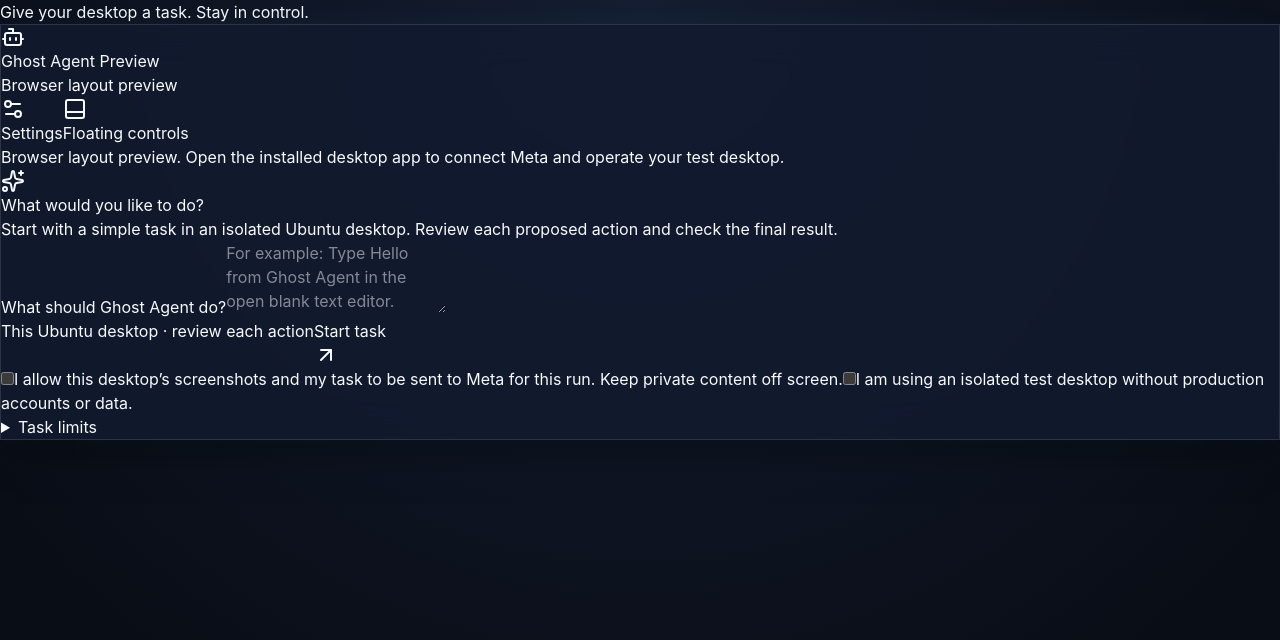
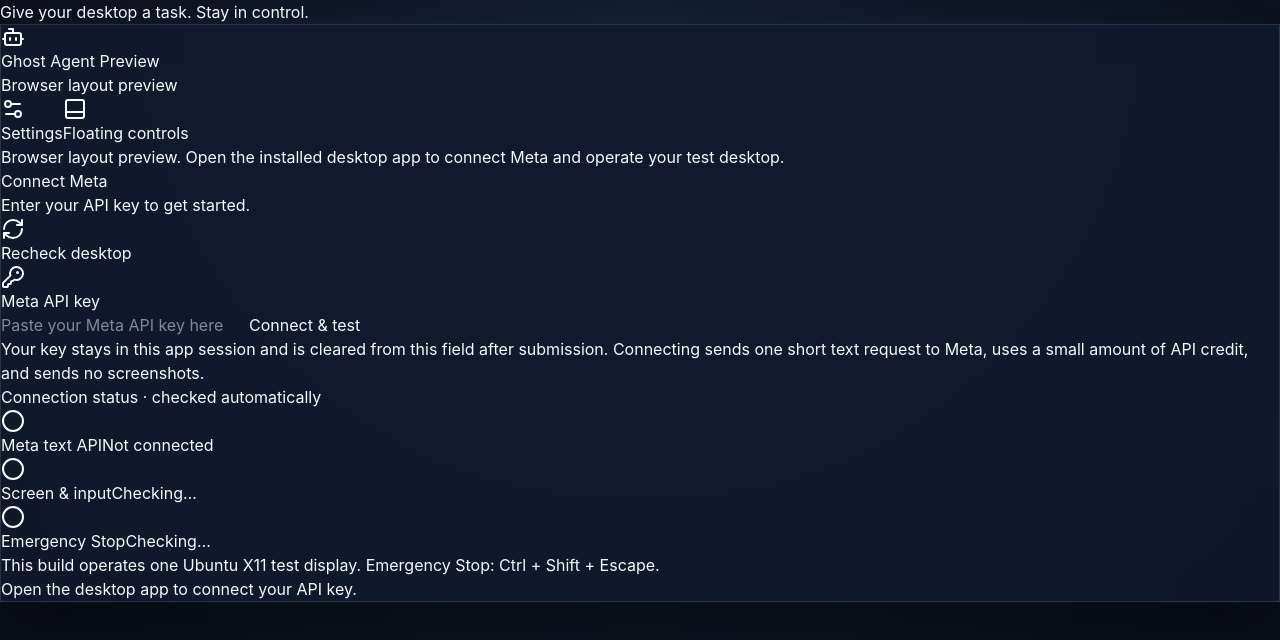
Before and after one commit to DevendraDilliwar/ghost-agent-hackathon, a React (Vite) app in the folder src/renderer/: page / in a window 1280 px wide. Shown: the top 640 px of the page. Built offline with nearby package versions, Linux system fonts and the light colour scheme.

Commit message:
add api key addtion

```diff
--- a/src/renderer/src/app/App.tsx
+++ b/src/renderer/src/app/App.tsx
@@ -4,10 +4,10 @@
 export function App() {
   const runtime = useTaskRuntime();
   return (
-    <main className="relative min-h-screen bg-slate-950 px-4 py-8 text-slate-100">
+    <main className="relative flex h-dvh min-h-[420px] bg-slate-950 p-3 text-slate-100 sm:p-5">
       <div className="pointer-events-none absolute inset-x-0 top-0 h-80 bg-gradient-to-b from-indigo-950/30 to-transparent" />
-      <div className="relative mx-auto w-full max-w-3xl">
-        <p className="mb-5 text-center text-xs tracking-wide text-slate-400">Give your desktop a task. Stay in control.</p>
+      <div className="relative mx-auto flex min-h-0 w-full max-w-3xl flex-col">
+        <p className="mb-3 shrink-0 text-center text-xs tracking-wide text-slate-400">Give your desktop a task. Stay in control.</p>
         <AgentChatView runtime={runtime} />
       </div>
     </main>
--- a/src/renderer/src/features/chat/AgentChatView.tsx
+++ b/src/renderer/src/features/chat/AgentChatView.tsx
@@ -17,19 +17,20 @@
   const status = task?.status ?? 'idle';
   const active = isActiveTask(status);
   const ready = runtime.connected && runtime.readiness?.ready === true;
+  const setupVisible = !active && (showSetup || !ready);
   const history = task?.actions.filter(action => action.status !== 'awaiting_approval') ?? [];
   const pending = task?.actions.filter(action => action.status === 'awaiting_approval') ?? [];
 
   return (
-    <section className="glass-panel-elevated flex h-[calc(100dvh-7rem)] min-h-[460px] w-full flex-col overflow-hidden rounded-3xl border border-slate-700/80">
+    <section className="glass-panel-elevated flex min-h-0 w-full flex-1 flex-col overflow-hidden rounded-3xl border border-slate-700/80">
       <ChatHeader status={status} connected={runtime.connected} ready={runtime.readiness?.ready} onOpenSetup={() => setShowSetup(!showSetup)} onCompact={runtime.showControls} />
       <div className="min-h-0 flex-1 space-y-5 overflow-y-auto p-5 sm:p-6">
         {!runtime.connected && <p className="rounded-xl border border-amber-500/30 p-3 text-xs leading-relaxed text-amber-200">Browser layout preview. Open the installed desktop app to connect Meta and operate your test desktop.</p>}
         {runtime.connected && !runtime.readiness && <p role="status" className="text-xs text-slate-400">Checking your desktop…</p>}
-        {runtime.connected && !active && (showSetup || (runtime.readiness && !ready)) && <ConnectionSetup runtime={runtime} />}
+        {setupVisible && <ConnectionSetup runtime={runtime} />}
         {showSetup && active && <p className="rounded-xl border border-slate-700 p-3 text-xs text-slate-400">Stop this task to edit connection settings. Screen capture is paused only when you choose Pause or Take control.</p>}
-        {!runtime.connected && showSetup && <p className="text-xs text-slate-400">Connection settings are available in the desktop app.</p>}
         {runtime.error && <p role="alert" className="rounded-xl border border-rose-500/30 p-3 text-xs text-rose-300">{runtime.error}</p>}
+        {!setupVisible && <>
           {!task?.runId && <MessageFeed messages={[]} />}
           <RunReviewPanel runtime={runtime} />
           <HandoffPanel key={task?.revision ?? 0} runtime={runtime} />
@@ -43,10 +44,17 @@
             <p className="my-3">{task.inputTokens + task.outputTokens} reported tokens · {task.inputTokens} input / {task.outputTokens} output</p>
             {history.length > 0 ? <ActionTimeline actions={history} /> : <p>No actions have executed yet.</p>}
           </details>}
+        </>}
       </div>
       <footer className="shrink-0 border-t border-slate-800/80 bg-slate-950/60 p-5 sm:p-6">
-        {active ? <RunControls status={status} disabled={runtime.pending} onPause={runtime.pause} onResume={runtime.resume} onStop={runtime.stop} onTakeOver={runtime.takeOver} />
-          : <TaskComposer key={task?.runId ?? 'new'} initialGoal={task?.goal ?? ''} initialLimit={task?.maxSteps ?? 15} busy={runtime.pending} disabled={!ready} onLaunch={runtime.launch} />}
+        {active && <RunControls status={status} disabled={runtime.pending} onPause={runtime.pause} onResume={runtime.resume} onStop={runtime.stop} onTakeOver={runtime.takeOver} />}
+        {!active && <div hidden={setupVisible}>
+          <TaskComposer key={task?.runId ?? 'new'} initialGoal={task?.goal ?? ''} initialLimit={task?.maxSteps ?? 15} busy={runtime.pending} disabled={!ready} onLaunch={runtime.launch} />
+        </div>}
+        {setupVisible && <div className="flex flex-wrap items-center justify-between gap-3">
+          <p className="text-xs leading-relaxed text-slate-400">{!runtime.connected ? 'Open the desktop app to connect your API key.' : ready ? 'Your connection is ready. You can return to your task.' : 'Connect your Meta API key and complete the desktop checks to unlock tasks.'}</p>
+          {ready && <button type="button" onClick={() => setShowSetup(false)} className="rounded-xl bg-indigo-600 px-4 py-2.5 text-xs font-semibold">Back to task</button>}
+        </div>}
       </footer>
     </section>
   );
--- a/src/renderer/src/features/environment/ConnectionSetup.tsx
+++ b/src/renderer/src/features/environment/ConnectionSetup.tsx
@@ -19,35 +19,39 @@
     { label: 'Emergency Stop', ok: ready?.emergencyStopReady === true },
   ];
   return (
-    <section aria-labelledby="setup-title" className="rounded-2xl border border-slate-700 bg-slate-900/70 p-5">
+    <section aria-labelledby="setup-title" className="rounded-2xl border border-slate-700 bg-slate-900/70 p-4 sm:p-5">
       <div className="flex items-center justify-between gap-3">
-        <div><h2 id="setup-title" className="text-sm font-semibold">Connect your desktop</h2>
-          <p className="mt-1 text-xs text-slate-400">One-time setup for this app session.</p></div>
+        <div><h2 id="setup-title" className="text-base font-semibold">Connect Meta</h2>
+          <p className="mt-1 text-xs text-slate-400">Enter your API key to get started.</p></div>
         <button type="button" onClick={runtime.refresh} disabled={runtime.pending} className="flex items-center gap-1.5 rounded-lg border border-slate-700 px-3 py-2 text-xs disabled:opacity-40">
-          <RefreshCw className="h-3.5 w-3.5" />Recheck
+          <RefreshCw className="h-3.5 w-3.5" />Recheck desktop
         </button>
       </div>
-      <div className="my-4 grid gap-2 sm:grid-cols-3">
-        {checks.map(check => <div key={check.label} className="flex items-center gap-2 rounded-xl bg-slate-950/70 p-3 text-xs">
-          {check.ok ? <CheckCircle2 className="h-4 w-4 text-emerald-400" /> : <Circle className="h-4 w-4 text-amber-300" />}
-          <span>{check.label}</span><span className="ml-auto text-slate-400">{check.ok ? 'Ready' : 'Check'}</span>
-        </div>)}
-      </div>
-      <form onSubmit={submit} className="space-y-3">
+      <form onSubmit={submit} aria-busy={runtime.pending} className="mt-5 space-y-3">
         <label htmlFor="meta-key" className="flex items-center gap-2 text-xs font-medium"><KeyRound className="h-3.5 w-3.5" />Meta API key</label>
         <div className="flex flex-wrap gap-2">
           <input id="meta-key" type="password" value={key} onChange={event => setKey(event.target.value)} autoComplete="off" spellCheck={false}
-            maxLength={4096} disabled={runtime.pending} placeholder={info?.configured ? 'Key configured. Enter a replacement, or test it below.' : 'Paste your Meta API key'}
-            className="min-w-0 flex-1 rounded-xl border border-slate-700 bg-slate-950 px-3 py-2.5 text-sm outline-none focus:border-indigo-400" />
+            aria-describedby="meta-key-help" autoFocus={!info?.configured} maxLength={4096} disabled={!runtime.connected || runtime.pending}
+            placeholder={info?.configured ? 'Enter a replacement key, or test the configured key.' : 'Paste your Meta API key here'}
+            className="min-w-0 basis-full rounded-xl border border-slate-600 bg-slate-950 px-3 py-3 text-sm outline-none focus:border-indigo-400 disabled:opacity-40" />
           <button type="submit" disabled={!runtime.connected || runtime.pending || (!key.trim() && !info?.configured)}
             className="rounded-xl bg-indigo-600 px-4 py-2.5 text-xs font-semibold disabled:opacity-40">
-            {runtime.pending ? 'Testing connection…' : key.trim() ? 'Connect & test' : 'Test configured key'}
+            {runtime.pending ? 'Testing connection…' : key.trim() || !info?.configured ? 'Connect & test' : 'Test configured key'}
           </button>
         </div>
-        <p className="text-xs leading-relaxed text-slate-400">New keys stay in this app session only and are cleared from this field after submission. The test sends one short text request to Meta, uses a small amount of API credit, and sends no screenshots.</p>
+        <p id="meta-key-help" className="text-xs leading-relaxed text-slate-400">Your key stays in this app session and is cleared from this field after submission. Connecting sends one short text request to Meta, uses a small amount of API credit, and sends no screenshots.</p>
         {info?.verified && <p role="status" className="text-xs text-emerald-300">Text API connected · {info.model}. Desktop computer-use will be checked during your task.</p>}
         {runtime.setupError && <p role="alert" className="text-xs text-rose-300">{runtime.setupError}</p>}
       </form>
+      <div className="mt-5 border-t border-slate-800 pt-4">
+        <h3 className="mb-3 text-xs font-medium text-slate-300">Connection status · checked automatically</h3>
+        <div className="grid gap-2 sm:grid-cols-3">
+          {checks.map(check => <div key={check.label} className="flex items-center gap-2 rounded-xl bg-slate-950/70 p-3 text-xs">
+            {check.ok ? <CheckCircle2 aria-hidden="true" className="h-4 w-4 shrink-0 text-emerald-400" /> : <Circle aria-hidden="true" className="h-4 w-4 shrink-0 text-amber-300" />}
+            <span>{check.label}</span><span className="ml-auto text-slate-400">{check.ok ? 'Ready' : check.label === 'Meta text API' ? 'Not connected' : ready ? 'Needs attention' : 'Checking…'}</span>
+          </div>)}
+        </div>
+      </div>
       {ready && !ready.ready && <ul className="mt-4 list-disc space-y-1 border-t border-slate-800 pt-3 pl-4 text-xs leading-relaxed text-amber-200">
         {ready.issues.map(issue => <li key={issue}>{issue}</li>)}
       </ul>}
```
Also changed, not shown: 1 other file (tests, documents, lock files or other folders). Lines whose indentation alone changed are shown as unchanged.
